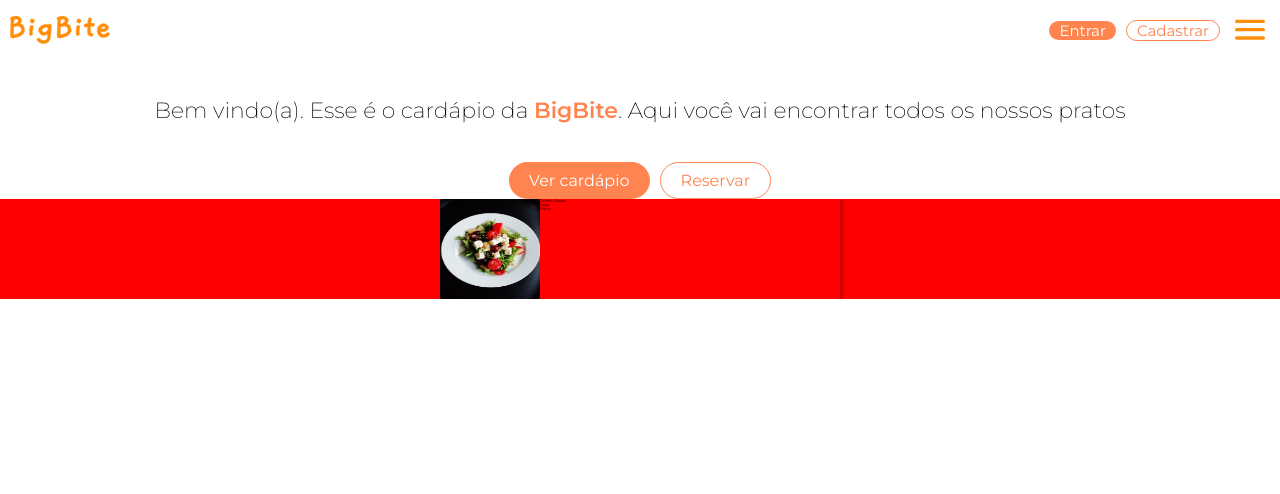
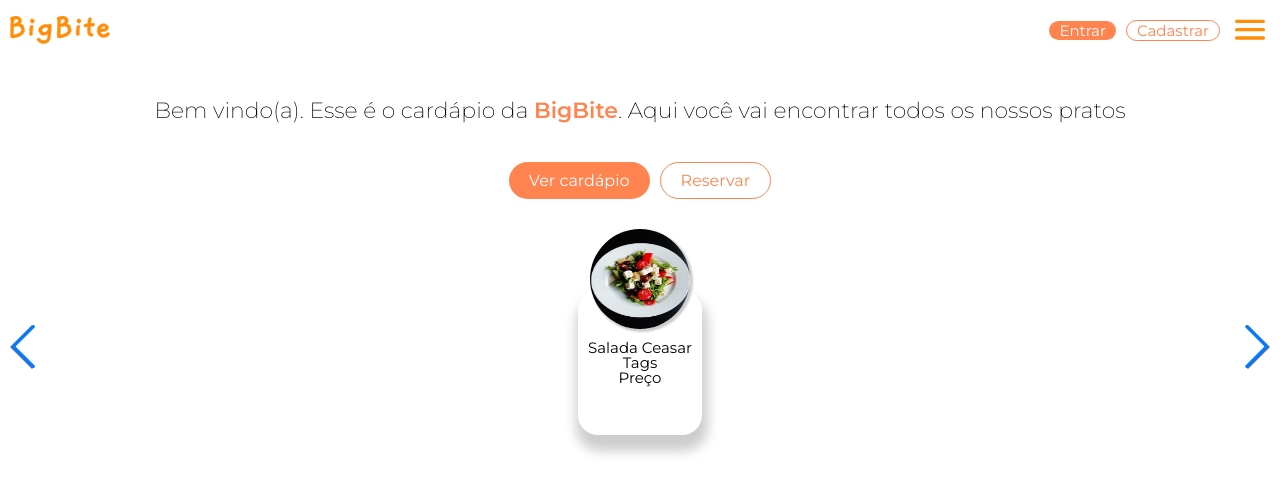
Before and after one commit to FariaSteven/menu-app, a React (Create React App) app in the folder frontend/: page / in a window 1280 px wide. Shown: the top 494 px of the page. Built offline with nearby package versions, Linux system fonts and the light colour scheme.

Commit message:
swiper item style

```diff
--- a/frontend/src/components/ProductsCarousel/ProductsCarousel.jsx
+++ b/frontend/src/components/ProductsCarousel/ProductsCarousel.jsx
@@ -12,23 +12,57 @@
 
 const SwiperItem = () => {
   return (
-    <div style={{
-      display: "flex",
-      justifyContent: "center"
-    }}>
-      <div style={{ borderRadius: "50px" }}>
-        <img src={plate} alt="Comida" width="100px" height="100px"/>
-      </div>
+    <div
+      style={{
+        display: "flex",
+        alignItems: "center",
+        flexDirection: "column",
+        fontSize: "1.5rem",
+        marginBottom: "30px"
+      }}
+    >
+      <img
+        src={plate}
+        alt="Comida"
+        width="100px"
+        height="100px"
+        style={{
+          borderRadius: "50px",
+          boxShadow: "2px 2px 2px 1px rgba(0, 0, 0, 0.2)",
+          marginBottom: "-39px",
+        }}
+      />
       <div
         style={{
-          width: "300px",
-          height: "300px",
-          boxShadow: "2px 2px 2px 1px rgba(0, 0, 0, 0.2)",
+          padding: "50px 10px",
+          boxShadow: "2px 12px 12px 4px rgba(0, 0, 0, 0.2)",
+          borderRadius: "20px"
         }}
       >
-        <h1>Salada Ceasar</h1>
-        <h1>Tags</h1>
-        <h1>Preço</h1>
+        <h1
+          style={{
+            fontSize: "1.5rem",
+            textAlign: "center",
+          }}
+        >
+          Salada Ceasar
+        </h1>
+        <h1
+          style={{
+            fontSize: "1.5rem",
+            textAlign: "center",
+          }}
+        >
+          Tags
+        </h1>
+        <h1
+          style={{
+            fontSize: "1.5rem",
+            textAlign: "center",
+          }}
+        >
+          Preço
+        </h1>
       </div>
     </div>
   );
@@ -40,6 +74,7 @@
       style={{
         width: "100%",
         fontSize: "4rem",
+        padding: "30px"
       }}
       modules={[Navigation, Pagination, Scrollbar, A11y]}
       spaceBetween={50}
@@ -51,9 +86,10 @@
       onSwiper={(swiper) => console.log(swiper)}
       onSlideChange={() => console.log("slide change")}
     >
-      <SwiperSlide
-        style={{ width: "100px", height: "100px", backgroundColor: "red" }}
-      >
+      <SwiperSlide>
+        <SwiperItem />
+      </SwiperSlide>
+      <SwiperSlide>
         <SwiperItem />
       </SwiperSlide>
     </Swiper>
```
